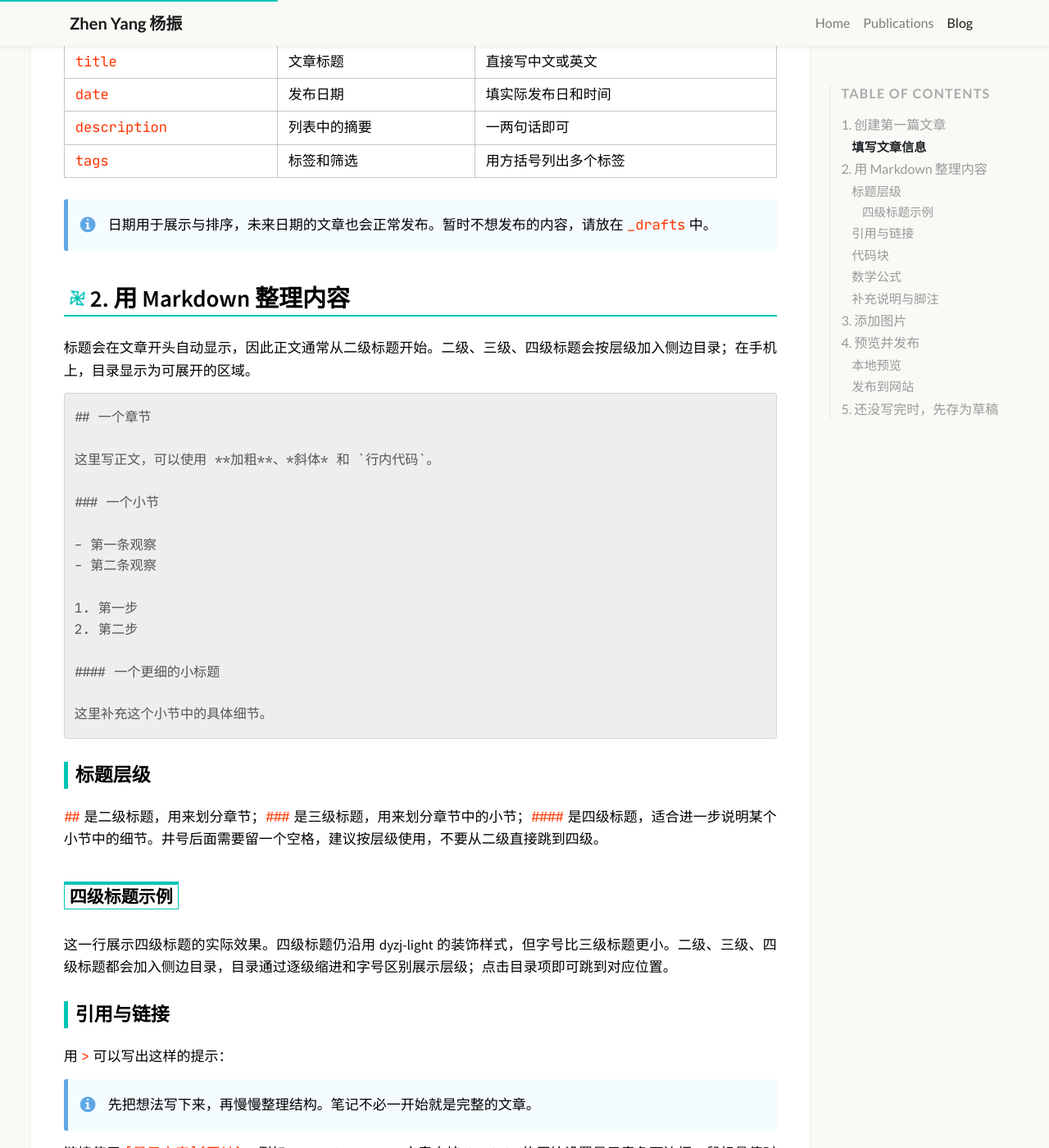
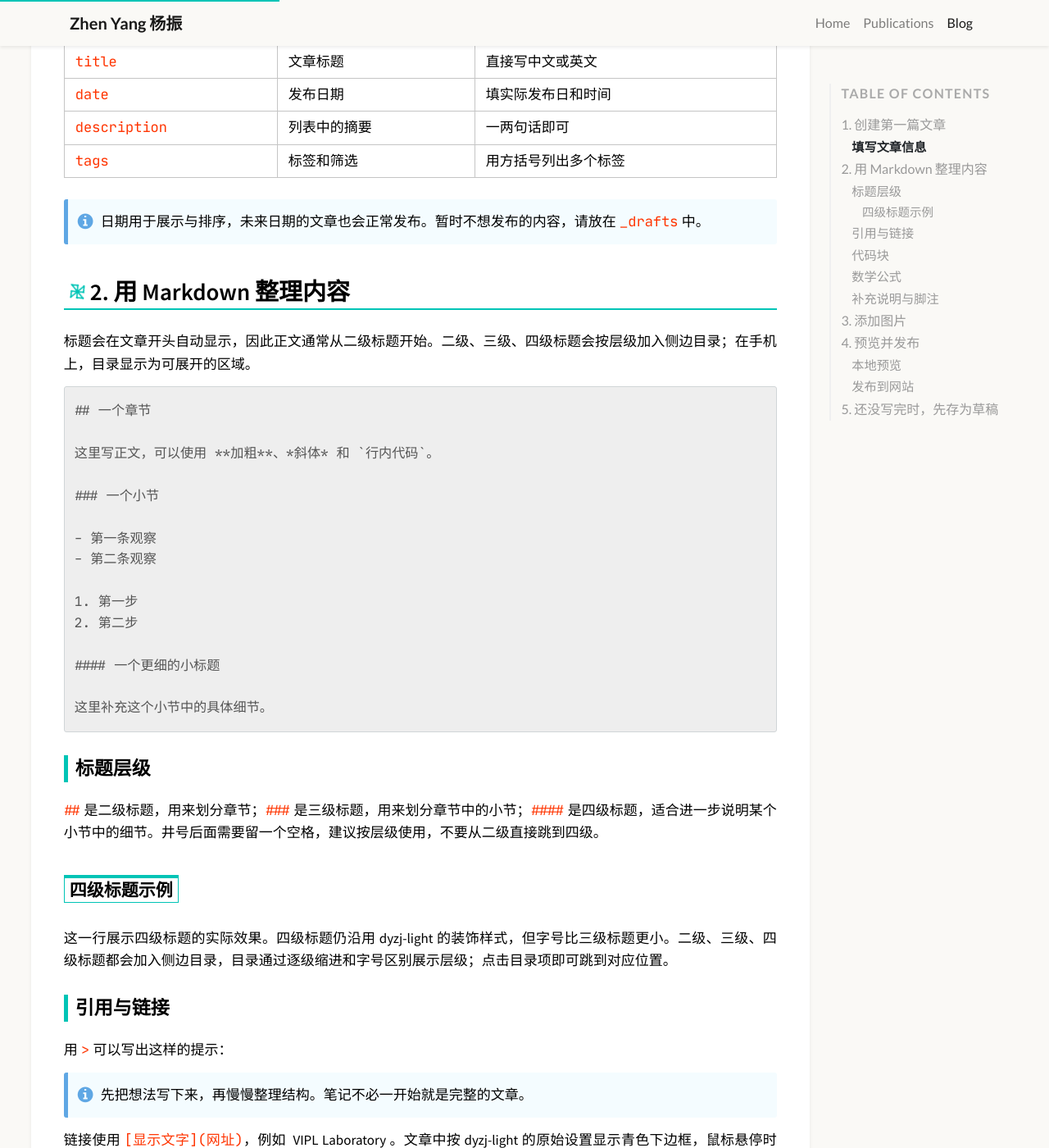
Before and after one commit to MichaelYeung2004/michaelyeung2004.github.io, a Jekyll site: the page built from _posts/2026-10-04-getting-started.md, in a window 1280 px wide and 1400 px high, scrolled down 1116 px. Shown: the whole window at 82% size. Built offline with Jekyll 4.4.1, drawn with Linux system fonts in a browser that asks for light colours; formulas are drawn with MathJax 3.

Commit message:
Further tighten quote padding and icon spacing

```diff
--- a/assets/css/typora-bridge.css
+++ b/assets/css/typora-bridge.css
@@ -31,8 +31,10 @@
 .typora-reader #write .table-scroll { overflow-x: auto; margin: .8em 0; }
 .typora-reader #write .table-scroll table { display: table; width: 100%; }
 .typora-reader #write table tbody tr:not(:hover) { background-color: transparent; }
-.typora-reader #write blockquote > :first-child { margin-top: 8px; }
-.typora-reader #write blockquote > :last-child { margin-bottom: 8px; }
+.typora-reader #write blockquote { padding: 8px 12px; }
+.typora-reader #write blockquote > * { margin-left: 28px !important; }
+.typora-reader #write blockquote > :first-child { margin-top: 6px; }
+.typora-reader #write blockquote > :last-child { margin-bottom: 6px; }
 .typora-reader #write li { position: relative; }
 .typora-reader #write .md-image { display: block; text-align: center; }
 .typora-reader #write .md-image img { max-width: 100%; height: auto; }
```
